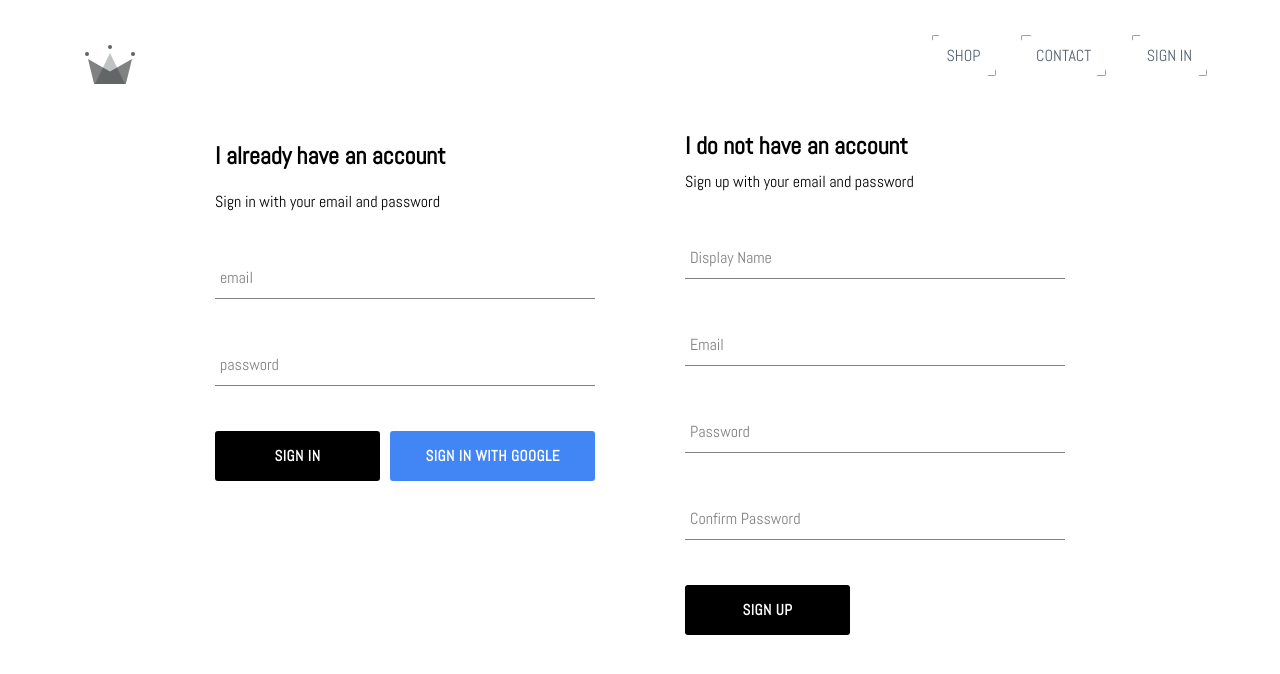
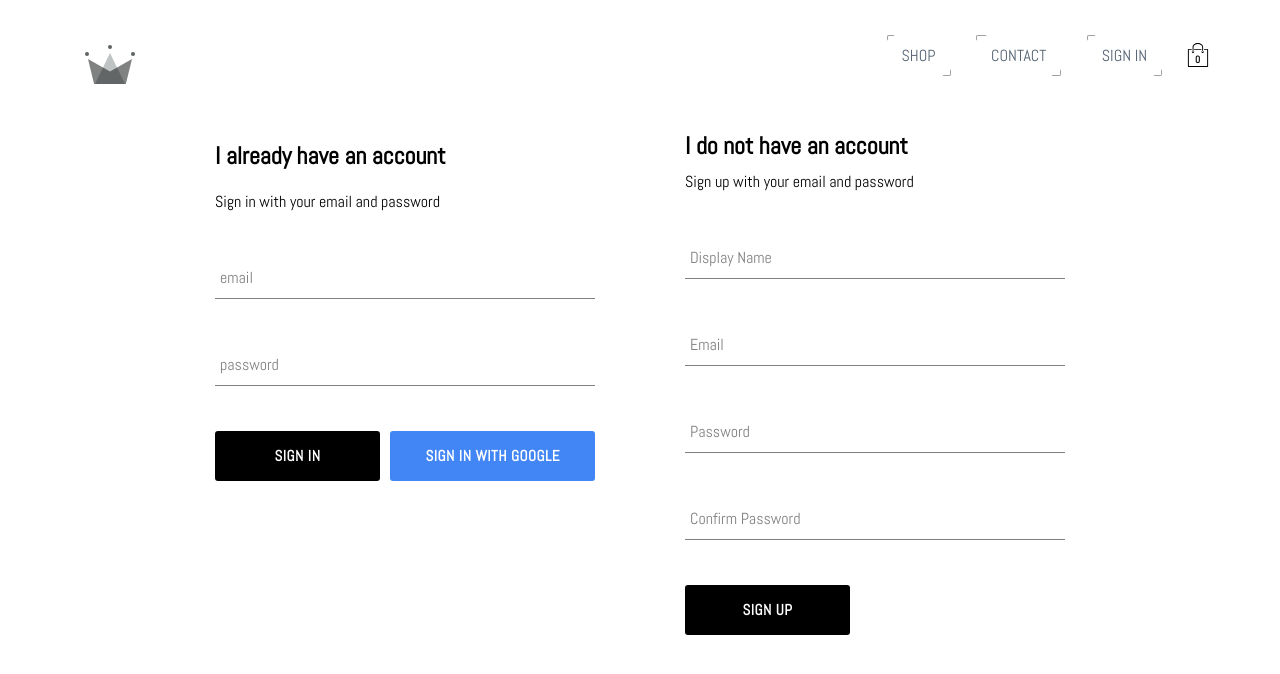
Before and after one commit to mfconsolani/crown-clothing, a React (Create React App) app: page /signin in a window 1280 px wide. Shown: the top 674 px of the page. Built offline with nearby package versions, Linux system fonts and the light colour scheme; no server answers.

Commit message:
added the svg asset for the cart-item. Also styled the item and added it to the Header component

```diff
--- a/src/components/cart-icon/cart-icon.component.jsx
+++ b/src/components/cart-icon/cart-icon.component.jsx
@@ -1,4 +1,13 @@
 import React from 'react';
 import { ReactComponent as ShoppingIcon } from '../assets/shopping-bag.svg';
 
-import './cart-icon.styles.sccs';
+import './cart-icon.styles.scss';
+
+const CartIcon = () => (
+    <div className='cart-icon'>
+        <ShoppingIcon className='shopping-icon'/>
+        <span className='item-count'>0</span>
+    </div>
+);
+
+export default CartIcon;
--- a/src/components/cart-icon/cart-icon.styles.scss
+++ b/src/components/cart-icon/cart-icon.styles.scss
@@ -0,0 +1,21 @@
+.cart-icon {
+    width: 45px;
+    height: 45px;
+    position: relative;
+    display: flex;
+    align-items: center;
+    justify-content: center;
+    cursor: pointer;
+
+    .shopping-icon {
+      width: 24px;
+      height: 24px;
+    }
+
+    .item-count {
+      position: absolute;
+      font-size: 10px;
+      font-weight: bold;
+      bottom: 12px;
+    }
+  }
--- a/src/components/header/header.component.jsx
+++ b/src/components/header/header.component.jsx
@@ -1,6 +1,7 @@
 import React from 'react';
 import { Link } from 'react-router-dom';
 import { connect } from 'react-redux';
+import CartIcon from '../cart-icon/cart-icon.component';
 
 import { ReactComponent as Logo } from '../assets/crown.svg';
 
@@ -28,6 +29,7 @@
                     SIGN IN
                 </Link>
             }
+            <CartIcon />
         </div>
     </div>
 )
```
